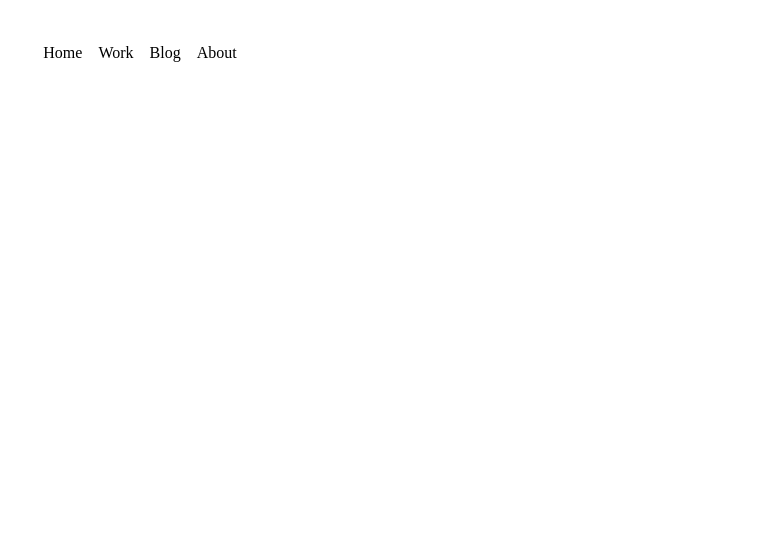
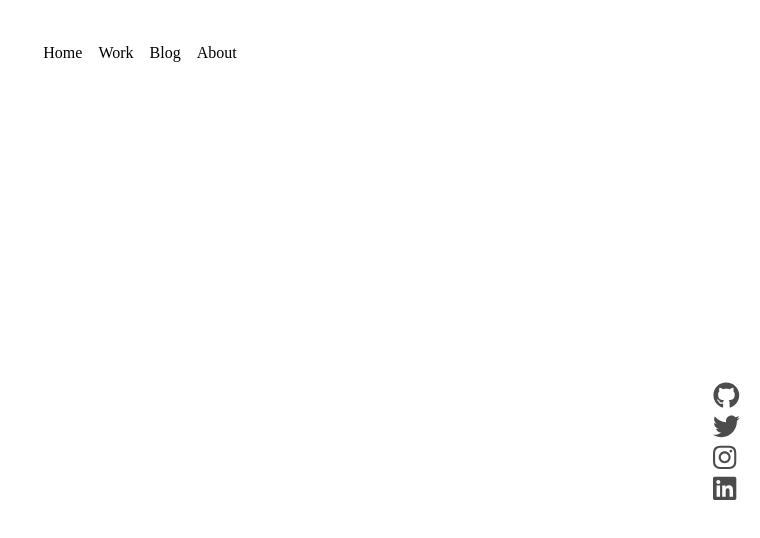
Before and after one commit to AdamDeCosta/decosta.io, a Gatsby site: page /about in a window 1280 px wide. Shown: the whole page, without its empty margins (520-1280 px from the left). Built offline with nearby package versions, Linux system fonts and the light colour scheme; Gatsby itself is replaced by a stand-in of ours.

Commit message:
Updated about page styling

```diff
--- /dev/null
+++ b/src/components/about.scss
@@ -0,0 +1,10 @@
+.about {
+    display: flex;
+    flex-direction: column;
+
+    height: 100vh;
+    width: 100vw;
+
+    align-items: center;
+    justify-content: center;
+}
--- a/src/components/layout.js
+++ b/src/components/layout.js
@@ -20,7 +20,6 @@ const Layout = ({ children }) => (
       <>
         <div className="body__container">
           <Nav/>
-
           {children}
         </div>
       </>
--- a/src/pages/about.js
+++ b/src/pages/about.js
@@ -1,13 +1,19 @@
 import React from 'react'
 
 import Layout from '../components/layout';
-import SEO from '../components/seo'
+import SEO from '../components/seo';
+import Social from '../components/social';
 
-const About = () => (
+import '../components/about.scss';
+
+const AboutPage = () => (
     <Layout>
         <SEO title="About Adam DeCosta" />
+        <section className="about">
 
+        <Social />
+        </section>
     </Layout>
 )
 
-export default About;
+export default AboutPage
--- a/src/pages/index.js
+++ b/src/pages/index.js
@@ -2,7 +2,6 @@ import React from 'react'
 
 import Layout from '../components/layout'
 import SEO from '../components/seo'
-
 import Social from '../components/social'
 import Avatar from '../images/undraw_hello_aeia.svg'
 
```
Also changed, not shown: 2 other files.
